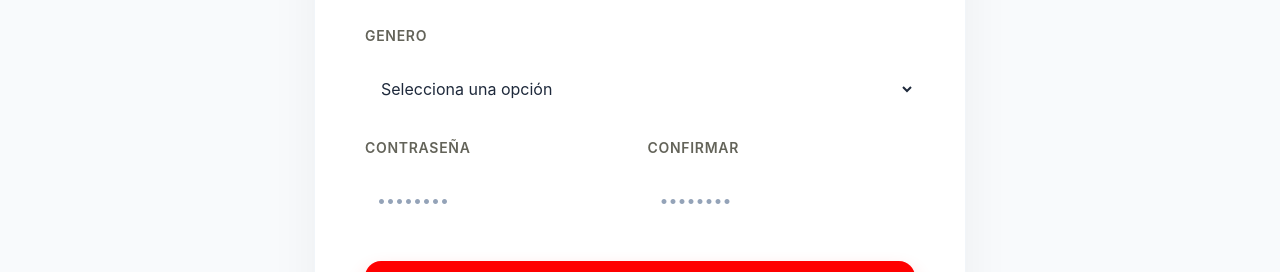
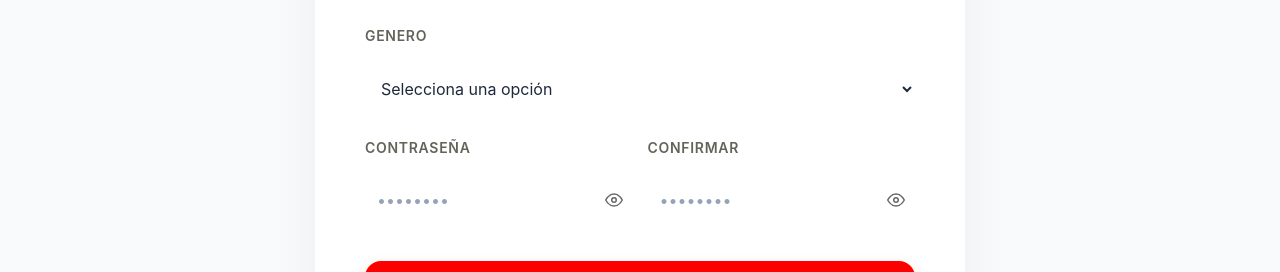
Before and after one commit to Carlosfwd86/OlimpiadasEspeciales_CostaRica, a React (Vite) app in the folder Olimpiadas_Especiales/: page /registro in a window 1280 px wide. Shown: the part 1020-1292 px from the top of the page. Built offline with nearby package versions, Linux system fonts and the light colour scheme; no server answers.

Commit message:
Resgister 100% finalizado (Cambio en la contras, ahora va del 1 al 6)

```diff
--- a/Olimpiadas_Especiales/src/components/Register.tsx
+++ b/Olimpiadas_Especiales/src/components/Register.tsx
@@ -18,6 +18,8 @@ const Register = (): React.JSX.Element => {
     edad: '' // Added missing edad field for validation
   });
   const [loading, setLoading] = useState<boolean>(false);
+  const [showPassword, setShowPassword] = useState<boolean>(false);
+  const [showConfirmPassword, setShowConfirmPassword] = useState<boolean>(false);
   const navigate = useNavigate();
 
   const handleChange = (e: React.ChangeEvent<HTMLInputElement | HTMLSelectElement>) => {
@@ -235,30 +237,92 @@ const Register = (): React.JSX.Element => {
 
 
           <div style={{ display: 'grid', gridTemplateColumns: '1fr 1fr', gap: '15px' }}>
-            <div className="form-group">
+            <div className="form-group" style={{ position: 'relative' }}>
               <label htmlFor="password">Contraseña</label>
+              <div style={{ position: 'relative', display: 'flex', alignItems: 'center' }}>
                 <input
-                type="password"
+                  type={showPassword ? 'text' : 'password'}
                   id="password"
                   name="password"
                   placeholder="••••••••"
                   value={formData.password}
                   onChange={handleChange}
                   required
+                  style={{ width: '100%', paddingRight: '40px' }}
                 />
+                <button
+                  type="button"
+                  onClick={() => setShowPassword(!showPassword)}
+                  style={{
+                    position: 'absolute',
+                    right: '10px',
+                    background: 'none',
+                    border: 'none',
+                    cursor: 'pointer',
+                    color: '#666',
+                    display: 'flex',
+                    alignItems: 'center',
+                    justifyContent: 'center',
+                    padding: '0'
+                  }}
+                >
+                  {showPassword ? (
+                    <svg width="18" height="18" viewBox="0 0 24 24" fill="none" stroke="currentColor" strokeWidth="2" strokeLinecap="round" strokeLinejoin="round">
+                      <path d="M17.94 17.94A10.07 10.07 0 0 1 12 20c-7 0-11-8-11-8a18.45 18.45 0 0 1 5.06-5.94M9.9 4.24A9.12 9.12 0 0 1 12 4c7 0 11 8 11 8a18.5 18.5 0 0 1-2.16 3.19m-6.72-1.07a3 3 0 1 1-4.24-4.24"></path>
+                      <line x1="1" y1="1" x2="23" y2="23"></line>
+                    </svg>
+                  ) : (
+                    <svg width="18" height="18" viewBox="0 0 24 24" fill="none" stroke="currentColor" strokeWidth="2" strokeLinecap="round" strokeLinejoin="round">
+                      <path d="M1 12s4-8 11-8 11 8 11 8-4 8-11 8-11-8-11-8z"></path>
+                      <circle cx="12" cy="12" r="3"></circle>
+                    </svg>
+                  )}
+                </button>
+              </div>
             </div>
 
-            <div className="form-group">
+            <div className="form-group" style={{ position: 'relative' }}>
               <label htmlFor="confirmPassword">Confirmar</label>
+              <div style={{ position: 'relative', display: 'flex', alignItems: 'center' }}>
                 <input
-                type="password"
+                  type={showConfirmPassword ? 'text' : 'password'}
                   id="confirmPassword"
                   name="confirmPassword"
                   placeholder="••••••••"
                   value={formData.confirmPassword}
                   onChange={handleChange}
                   required
+                  style={{ width: '100%', paddingRight: '40px' }}
                 />
+                <button
+                  type="button"
+                  onClick={() => setShowConfirmPassword(!showConfirmPassword)}
+                  style={{
+                    position: 'absolute',
+                    right: '10px',
+                    background: 'none',
+                    border: 'none',
+                    cursor: 'pointer',
+                    color: '#666',
+                    display: 'flex',
+                    alignItems: 'center',
+                    justifyContent: 'center',
+                    padding: '0'
+                  }}
+                >
+                  {showConfirmPassword ? (
+                    <svg width="18" height="18" viewBox="0 0 24 24" fill="none" stroke="currentColor" strokeWidth="2" strokeLinecap="round" strokeLinejoin="round">
+                      <path d="M17.94 17.94A10.07 10.07 0 0 1 12 20c-7 0-11-8-11-8a18.45 18.45 0 0 1 5.06-5.94M9.9 4.24A9.12 9.12 0 0 1 12 4c7 0 11 8 11 8a18.5 18.5 0 0 1-2.16 3.19m-6.72-1.07a3 3 0 1 1-4.24-4.24"></path>
+                      <line x1="1" y1="1" x2="23" y2="23"></line>
+                    </svg>
+                  ) : (
+                    <svg width="18" height="18" viewBox="0 0 24 24" fill="none" stroke="currentColor" strokeWidth="2" strokeLinecap="round" strokeLinejoin="round">
+                      <path d="M1 12s4-8 11-8 11 8 11 8-4 8-11 8-11-8-11-8z"></path>
+                      <circle cx="12" cy="12" r="3"></circle>
+                    </svg>
+                  )}
+                </button>
+              </div>
             </div>
           </div>
 
--- a/Olimpiadas_Especiales/src/services/ServicesUsuarios.ts
+++ b/Olimpiadas_Especiales/src/services/ServicesUsuarios.ts
@@ -29,6 +29,7 @@ export const ServicesUsuarios = {
             password: usuario.password,
             fecha_nacimiento: usuario.fechaNacimiento,
             genero: usuario.genero === 'NoDecir' ? 'Otro' : usuario.genero,
+            pais: usuario.pais,
             rol_id: usuario.rol_id || 6, // 6 = Usuario General por defecto
         };
 
```
Also changed, not shown: 1 other file (tests, documents, lock files or other folders). Lines whose indentation alone changed are shown as unchanged.
